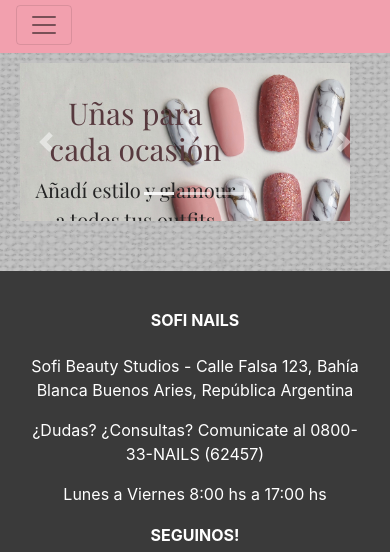
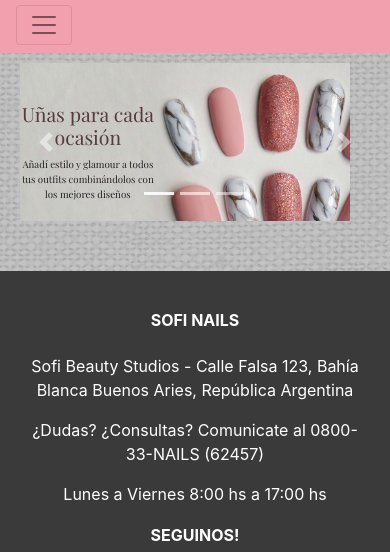
Before and after one commit to arianvivo/vivo-sofinails, a website: page index.html in a window 390 px wide. Shown: the part 147-699 px from the top of the page. Drawn offline with nearby package versions, Linux system fonts and the light colour scheme; a web font is replaced by a local one.

Commit message:
correcciones responsive

```diff
--- a/css/partials/_main.scss
+++ b/css/partials/_main.scss
@@ -12,16 +12,16 @@
 
     .presentationTextContainer--left {
         position: absolute;
-        top: 20%;
-        left: 10%;
-        width: 200px;
+        top: 25%;
+        left: 5%;
+        width: 40%;
     }
 
     .presentationTextContainer--right {
         position: absolute;
         top: 20%;
-        left: 70%;
-        width: 200px;
+        left: 60%;
+        width: 40%;
     }
 }
 
@@ -32,7 +32,7 @@
 
 .presentationTitulo{
     font-family: $main-font;
-    font-size: 30px;
+    font-size: 5vw;
 }
 
 .presentationTitulo.textoOscuro{
@@ -45,7 +45,7 @@
 
 .presentationParrafo{
     font-family: $main-font;
-    font-size: 20px;
+    font-size: 2.5vw;
 }
 
 .presentationParrafo.textoOscuro{
@@ -56,8 +56,6 @@
 .presentationParrafo.textoClaro {
     color: rgb(255, 227, 232);
 }
-
-
 
 @media screen and (min-width:1024px) {
 
--- a/index.html
+++ b/index.html
@@ -66,7 +66,7 @@
                     <a class="nav-link" href="./pages/que-son-las-unas-press-on.html">Qué son las uñas press-on?</a>
                 </li>
                 <li class="nav-item animation-darken">
-                    <a class="nav-link" href="./pages/contacto.html">Contacto</a>
+                    <a class="nav-link" href="./pages/contacto.html">Contaco</a>
                 </li>
                 <li class="nav-item animation-darken">
                     <a class="nav-link" href="./pages/acerca-de.html">Acerca de</a>
@@ -93,10 +93,7 @@
                             <div class="presentationTextContainer--left">
                                 <h1 class="presentationTitulo textoOscuro">Uñas para cada ocasión</h1>
                                 <p class="presentationParrafo textoOscuro">Añadí estilo y glamour a todos tus outfits
-                                    combinándolos
-                                    con
-                                    los mejores
-                                    diseños en press on nails</p>
+                                    combinándolos con los mejores diseños</p>
                             </div>
                         </div>
                     </article>
```
Also changed, not shown: css/styles.css, 1 other file.
